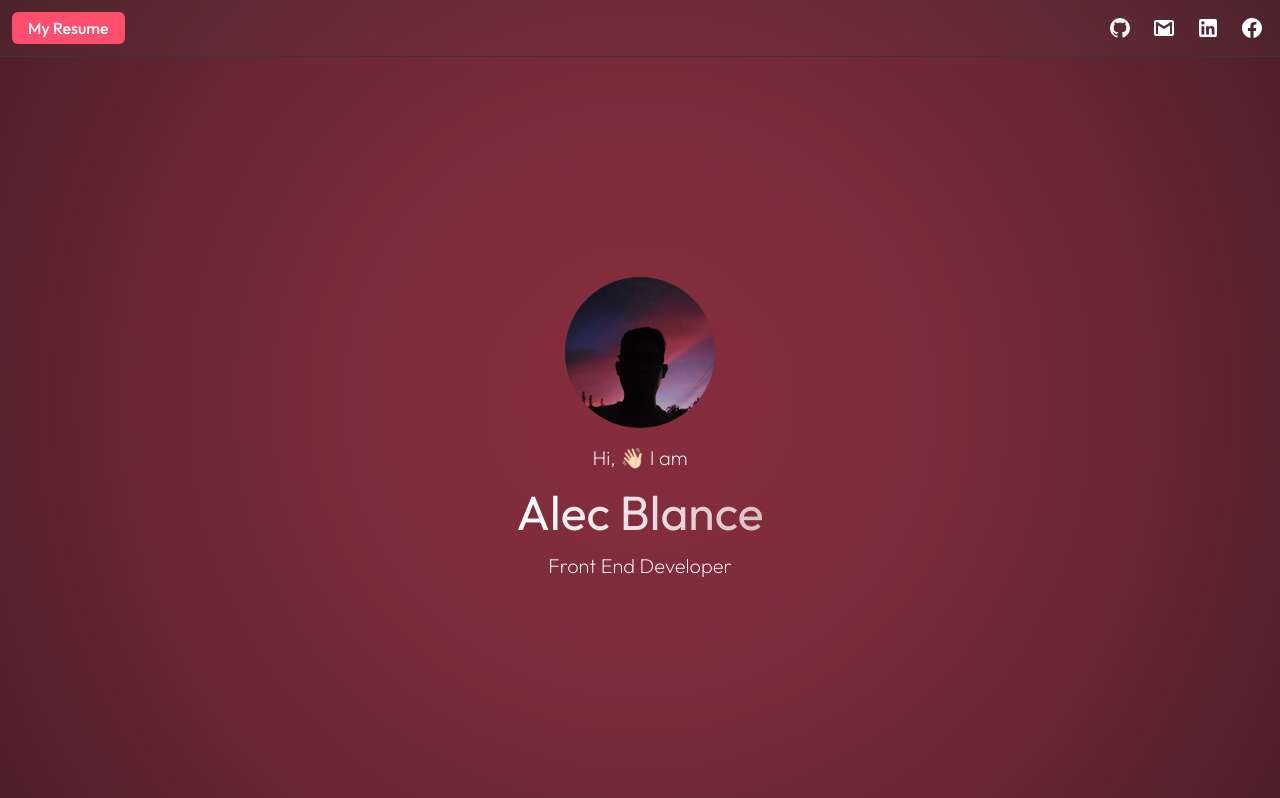
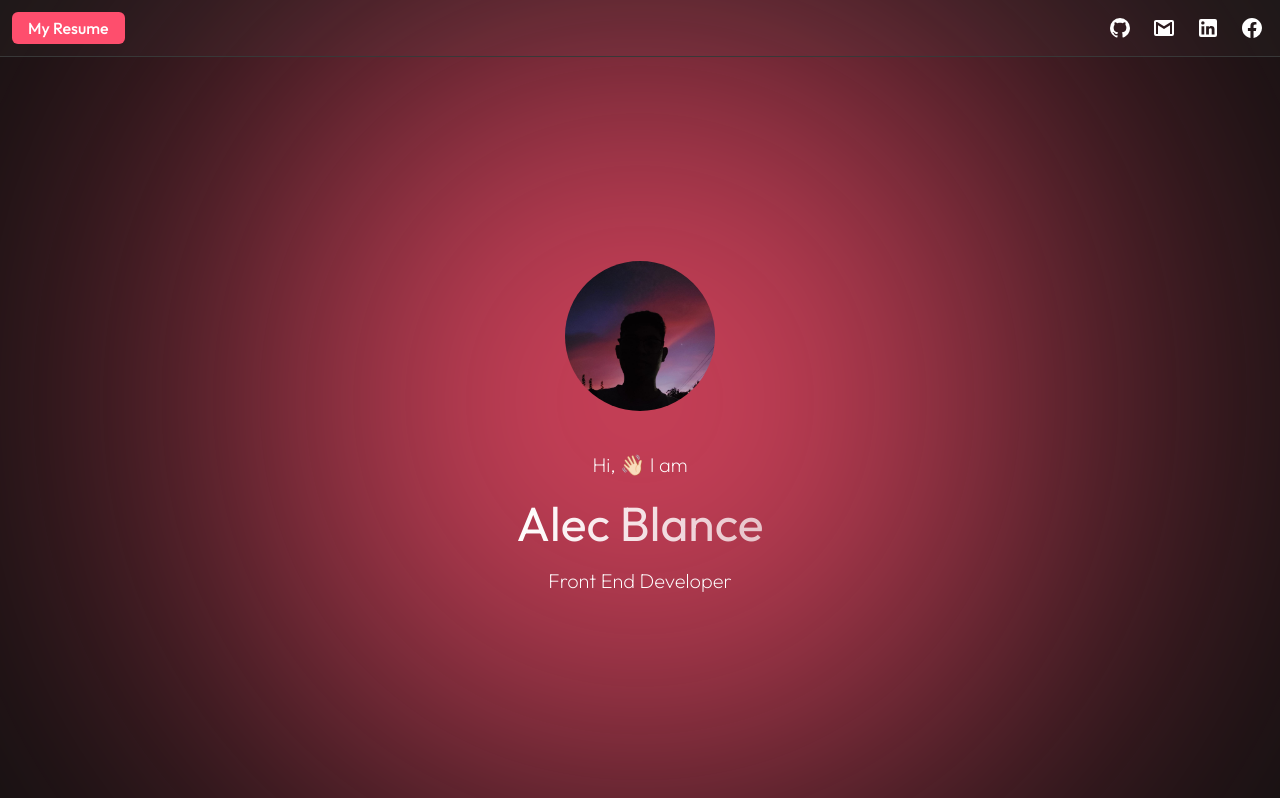
Before and after one commit to AlecBlance/portfolio, a Next.js app: page / in a window 1280 px wide. Shown: the top 798 px of the page. Built offline with nearby package versions, Linux system fonts and the light colour scheme.

Commit message:
style: adjustments in orb and spacing

```diff
--- a/app/page.tsx
+++ b/app/page.tsx
@@ -18,8 +18,8 @@ const Home = () => {
   return (
     <>
       <div className="relative h-[100dvh] flex flex-col">
-        <div className="flex justify-center items-center absolute w-full h-full z-[-1]">
-          <div className="h-[100vw] w-[100vw] rounded-full justify-self-center bg-portfolio-accent light blur-[35vw]"></div>
+        <div className="flex justify-center items-center absolute w-full h-[100dvh] z-[-1]">
+          <div className="h-[100vh] max-h-[100vw] w-[100vh] rounded-full justify-self-center bg-portfolio-accent light blur-[35vw] sm:blur-[25vh]"></div>
         </div>
         <div className="flex justify-between bg-portfolio-glass bg-opacity-10 border-b border-b-portfolio-glass-stroke p-3">
           <div className="flex items-center py-1 px-4 bg-portfolio-accent rounded-md">
@@ -33,7 +33,7 @@ const Home = () => {
           <Socials />
         </div>
         <div className="h-full w-full flex items-center">
-          <div className="h-[45%] flex flex-col w-full items-center justify-evenly">
+          <div className="h-[45%] flex flex-col w-full items-center gap-y-10">
             <Image
               className="rounded-full"
               src="/profile.jpg"
@@ -41,9 +41,11 @@ const Home = () => {
               width={150}
               height={150}
             />
-            <p className="font-extralight text-xl">Hi, 👋🏻 I am </p>
-            <h1 className="text-5xl gradient">Alec Blance</h1>
-            <p className="font-extralight text-xl">Front End Developer</p>
+            <div className="flex flex-col gap-y-5 items-center">
+              <p className="font-extralight text-xl">Hi, 👋🏻 I am </p>
+              <h1 className="text-5xl gradient">Alec Blance</h1>
+              <p className="font-extralight text-xl">Front End Developer</p>
+            </div>
           </div>
         </div>
       </div>
```
